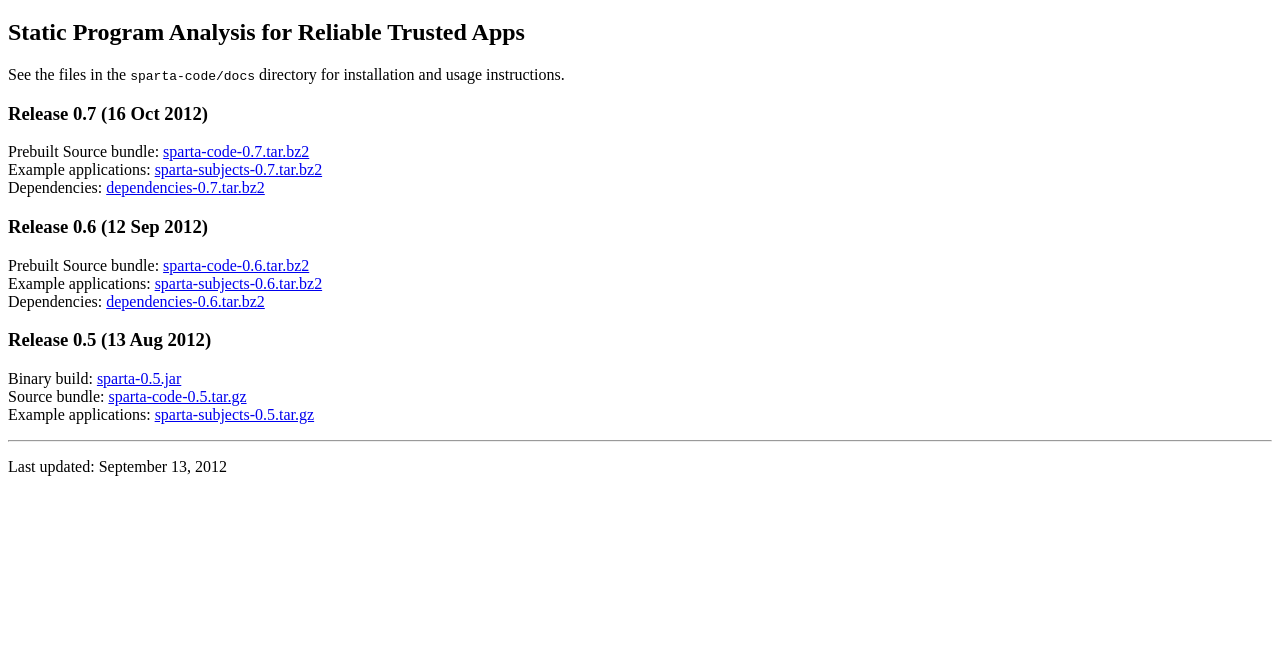
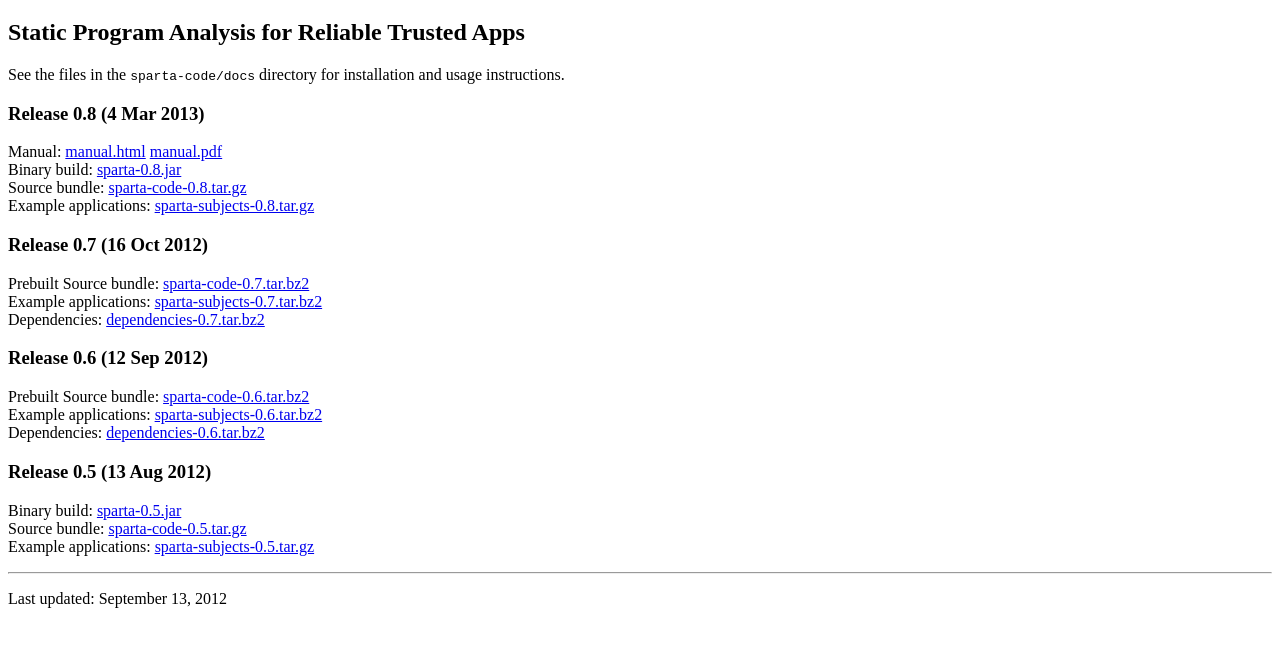
Before and after one commit to typetools/sparta, a plain HTML site: page website/release/index.html in a window 1280 px wide. Shown: the part 61-708 px from the top of the page. Drawn offline with Linux system fonts and the light colour scheme.

Commit message:
Version 0.8

```diff
--- a/website/release/index.html
+++ b/website/release/index.html
@@ -14,6 +14,16 @@
 
 <p>
 See the files in the <code>sparta-code/docs</code> directory for installation and usage instructions.
+</p>
+
+<h3>Release 0.8 (4 Mar 2013)</h3>
+
+<p>
+Manual: <a href="versions/v0.8/manual.html">manual.html</a>
+<a href="versions/v0.8/manual.pdf">manual.pdf</a><br/>
+Binary build: <a href="versions/v0.8/sparta-0.8.jar">sparta-0.8.jar</a><br/>
+Source bundle: <a href="versions/v0.8/sparta-code-0.8.tar.gz">sparta-code-0.8.tar.gz</a><br/>
+Example applications: <a href="versions/v0.8/sparta-subjects-0.8.tar.gz">sparta-subjects-0.8.tar.gz</a>
 </p>
 
 <h3>Release 0.7 (16 Oct 2012)</h3>
```
Also changed, not shown: 1 other file.
